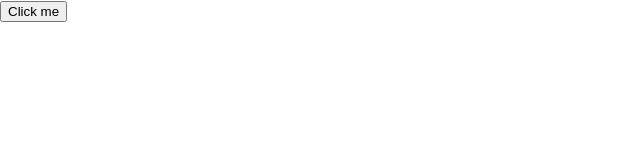
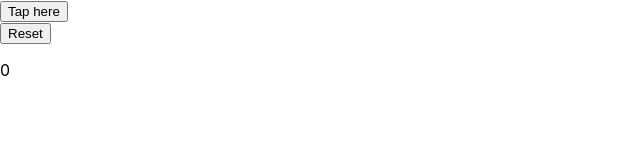
Before and after one commit to antoniopedrodantas/musician-buddy, a React (Create React App) app: page / in a window 1280 px wide. Shown: the top 160 px of the page, without its empty margins (0-640 px from the left). Built offline with nearby package versions, Linux system fonts and the light colour scheme.

Commit message:
added reset button for bpm counter

```diff
--- a/src/components/BpmCounter.js
+++ b/src/components/BpmCounter.js
@@ -1,21 +1,25 @@
-import React, {useState} from "react";
+import React, { useState } from "react";
 import moment from "moment";
 
 export function BpmCounter() {
+  // bpm variable
+  const [finalBpm, setFinalBpm] = useState(0);
 
   // variables for the counter and time
   const [BpmCounter, setBpmCounter] = useState(0);
   const [startTime, setStartTime] = useState(0);
   const [currentTime, setCurrentTime] = useState(moment());
 
+  // variable for the metronome
+  // const [isPlaying, setPlaying] = useState(false);
+
   // clicking mechanism
   const handleBpmClick = () => {
-
     // bpm counter always increases
     setBpmCounter(BpmCounter + 1);
 
     // once the user clicks the first time, the time starts counting
-        if (BpmCounter === 1){
+    if (BpmCounter === 1) {
       setStartTime(moment().format("x"));
     }
 
@@ -24,30 +28,33 @@ export function BpmCounter() {
     const timeDiff = currentTime - startTime;
 
     // ignores the 0 bug
-        if(parseInt(timeDiff) !== 0) {
-
+    if (parseInt(timeDiff) !== 0) {
       // calculates bpm for this tap
       // had to put BpmCounter - 2 because of weird bug on moment library
       // on the first 2 taps the start time isn't initialized
       // the correct formula would be => BpmCounter / ((timeDiff / 1000) / 60)
-            const bpm = (BpmCounter - 2) / ((timeDiff / 1000) / 60);
+      setFinalBpm((BpmCounter - 2) / (timeDiff / 1000 / 60));
+    }
+  };
 
-            // prints only valid bpm times
-            if(bpm >= 0) {
-                console.log(Math.round(bpm));
-            }
-
-        }
-
-        // TODO: restarts if idle for 2 seconds
-
-    }
+  const handleResetBpm = () => {
+    setBpmCounter(0);
+    setStartTime(0);
+    setCurrentTime(moment());
+    setFinalBpm(0);
+  };
 
   return (
     <div>
-          <button onClick={handleBpmClick}>
-              Click me
-          </button>
+      <div>
+        <button onClick={handleBpmClick}>Tap here</button>
+      </div>
+      <div>
+        <button onClick={handleResetBpm}>Reset</button>
+      </div>
+      <div>
+        <p>{Math.round(finalBpm)}</p>
+      </div>
     </div>
   );
 }
```
Lines whose indentation alone changed are shown as unchanged.
